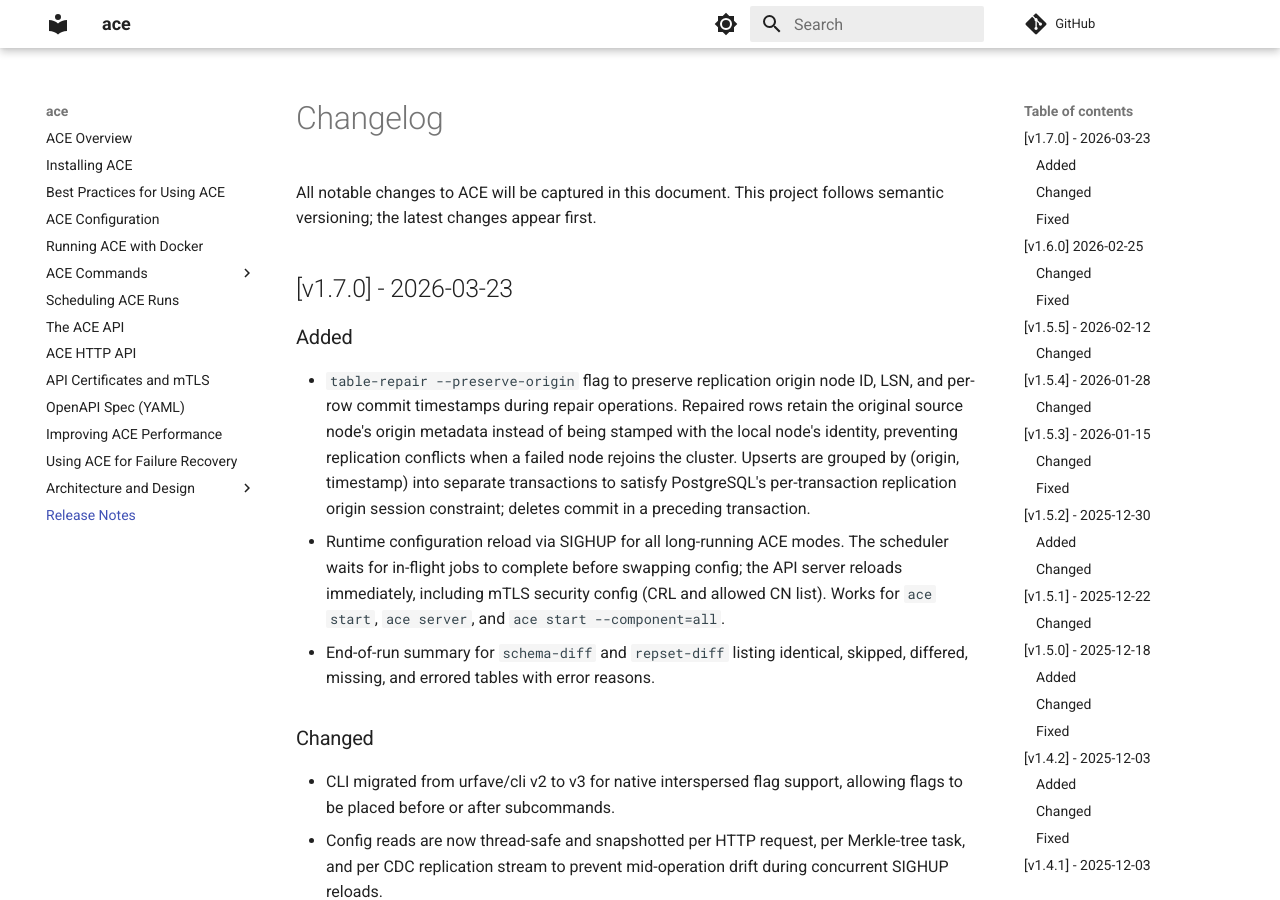
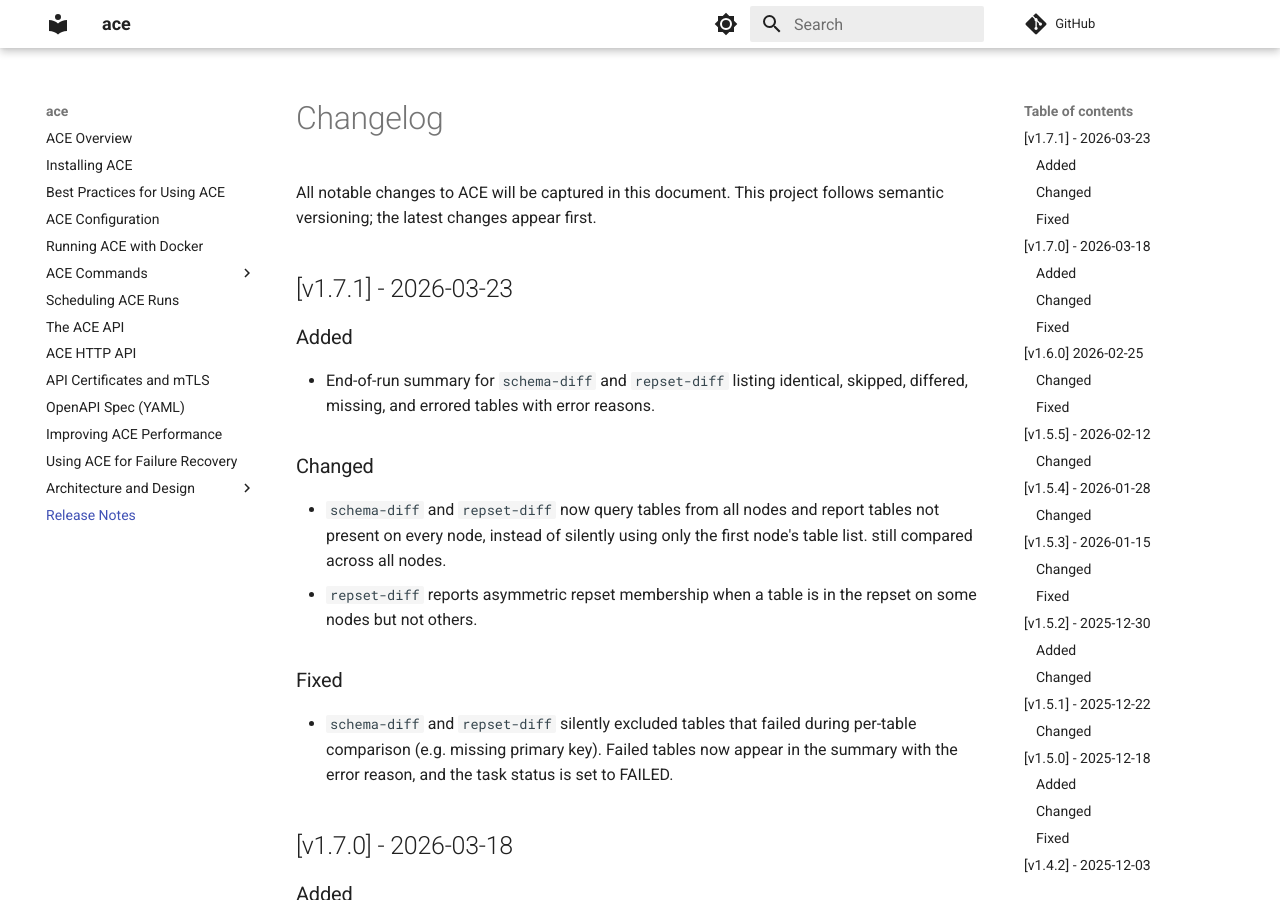
Before and after one commit to pgEdge/ace, an MkDocs documentation site: the page built from docs/CHANGELOG.md, in a window 1280 px wide and 900 px high. Built offline with MkDocs 1.6.1 and Material for MkDocs 9.7.7, drawn with Linux system fonts in a browser that asks for light colours; comment, search, counter and statistics services are not loaded.

Commit message:
Update CHANGELOG.md for v1.7.1

```diff
--- a/docs/CHANGELOG.md
+++ b/docs/CHANGELOG.md
@@ -2,7 +2,19 @@
 
 All notable changes to ACE will be captured in this document. This project follows semantic versioning; the latest changes appear first.
 
-## [v1.7.0] - 2026-03-23
+## [v1.7.1] - 2026-03-23
+
+### Added
+- End-of-run summary for `schema-diff` and `repset-diff` listing identical, skipped, differed, missing, and errored tables with error reasons.
+
+### Changed
+- `schema-diff` and `repset-diff` now query tables from all nodes and report tables not present on every node, instead of silently using only the first node's table list.  still compared across all nodes.
+- `repset-diff` reports asymmetric repset membership when a table is in the repset on some nodes but not others.
+
+### Fixed
+- `schema-diff` and `repset-diff` silently excluded tables that failed during per-table comparison (e.g. missing primary key). Failed tables now appear in the summary with the error reason, and the task status is set to FAILED.
+
+## [v1.7.0] - 2026-03-18
 
 ### Added
 - `table-repair --preserve-origin` flag to preserve replication origin node ID, LSN, and per-row commit timestamps during repair operations. Repaired rows retain the original source node's origin metadata instead of being stamped with the local node's identity, preventing replication conflicts when a failed node rejoins the cluster. Upserts are grouped by (origin, timestamp) into separate transactions to satisfy PostgreSQL's per-transaction replication origin session constraint; deletes commit in a preceding transaction.
```
